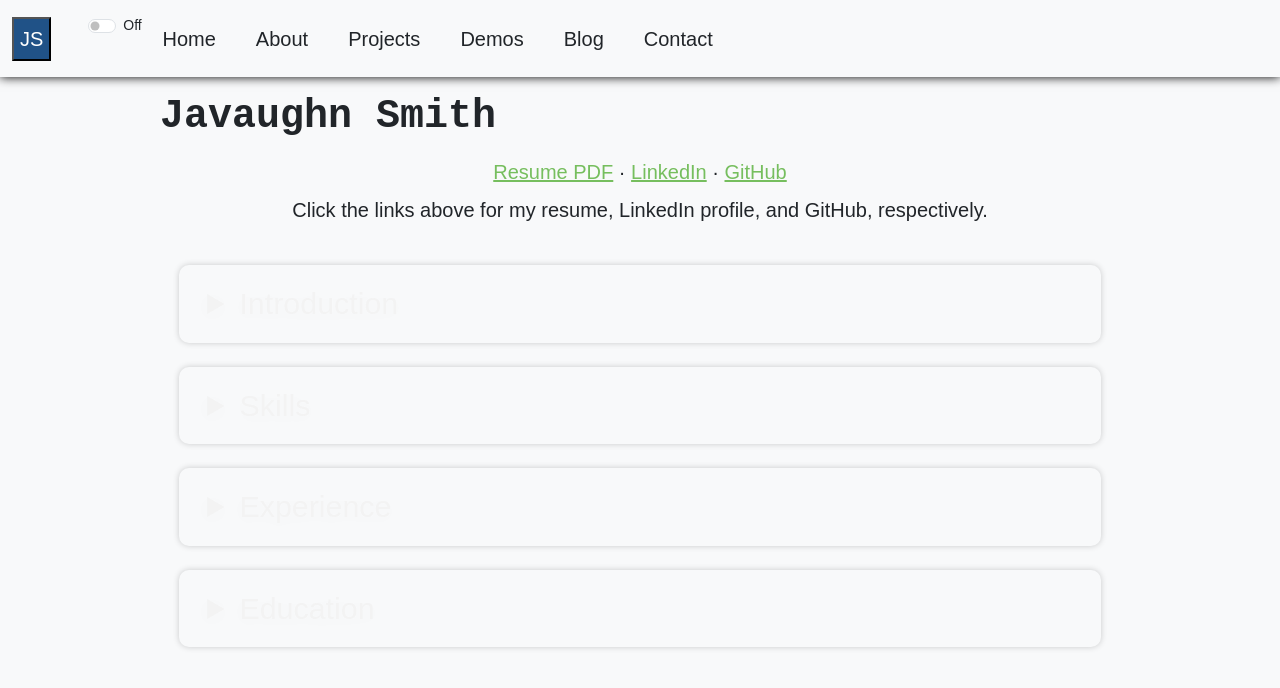
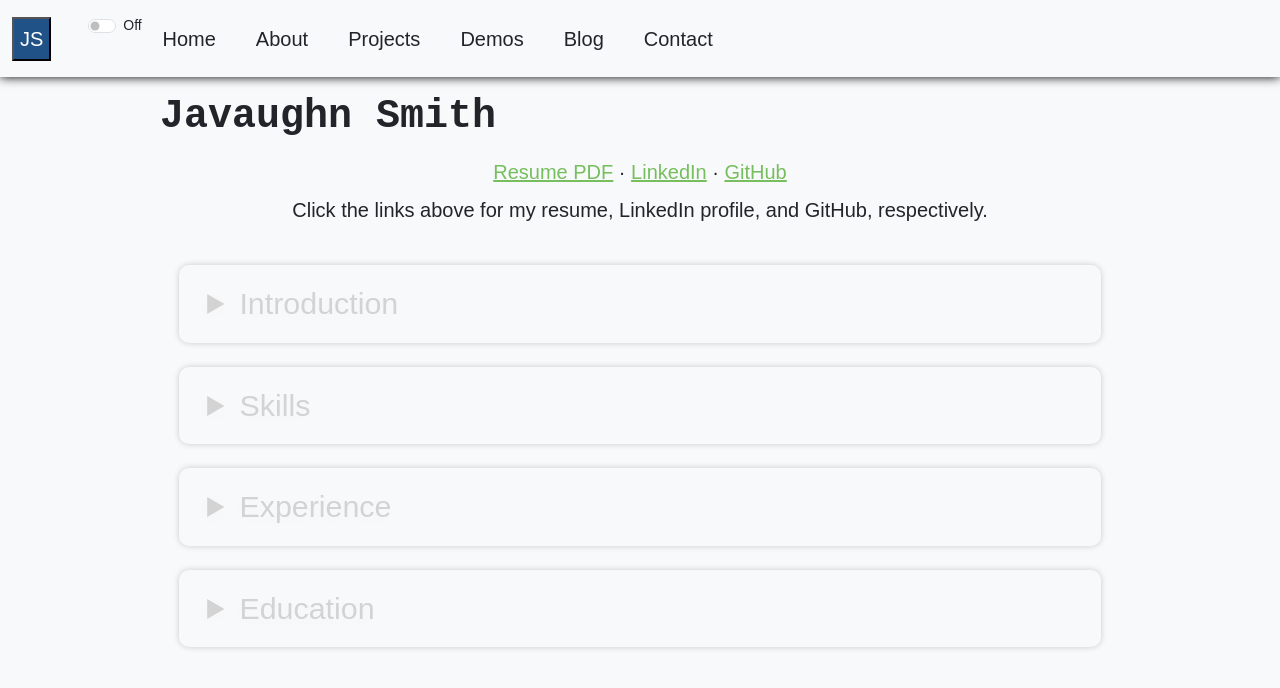
Before and after one commit to JavaughnS/portfolio-website, a React (Create React App) app: page /about in a window 1280 px wide. Shown: the top 688 px of the page. Built offline with nearby package versions, Linux system fonts and the light colour scheme.

Commit message:
re-add yarn

```diff
--- a/src/App.css
+++ b/src/App.css
@@ -52,9 +52,7 @@ h3 {
 }
 
 /* General Site Text */
-p {
-
-}
+/* p {} */
 
 a {
     color: var(--app-inactive-link);
--- a/src/pages/About.css
+++ b/src/pages/About.css
@@ -15,12 +15,20 @@
     width: 100%;
 }
 
+#about-page summary {
+    color: inherit;
+}
+
 #about-page h4 {
-
+    color: inherit;
 }
 
 #about-page h5 {
+    color: inherit;
+}
 
+#about-page p {
+    color: inherit;
 }
 
 .icons {
```
Also changed, not shown: 1 other file (tests, documents, lock files or other folders).
